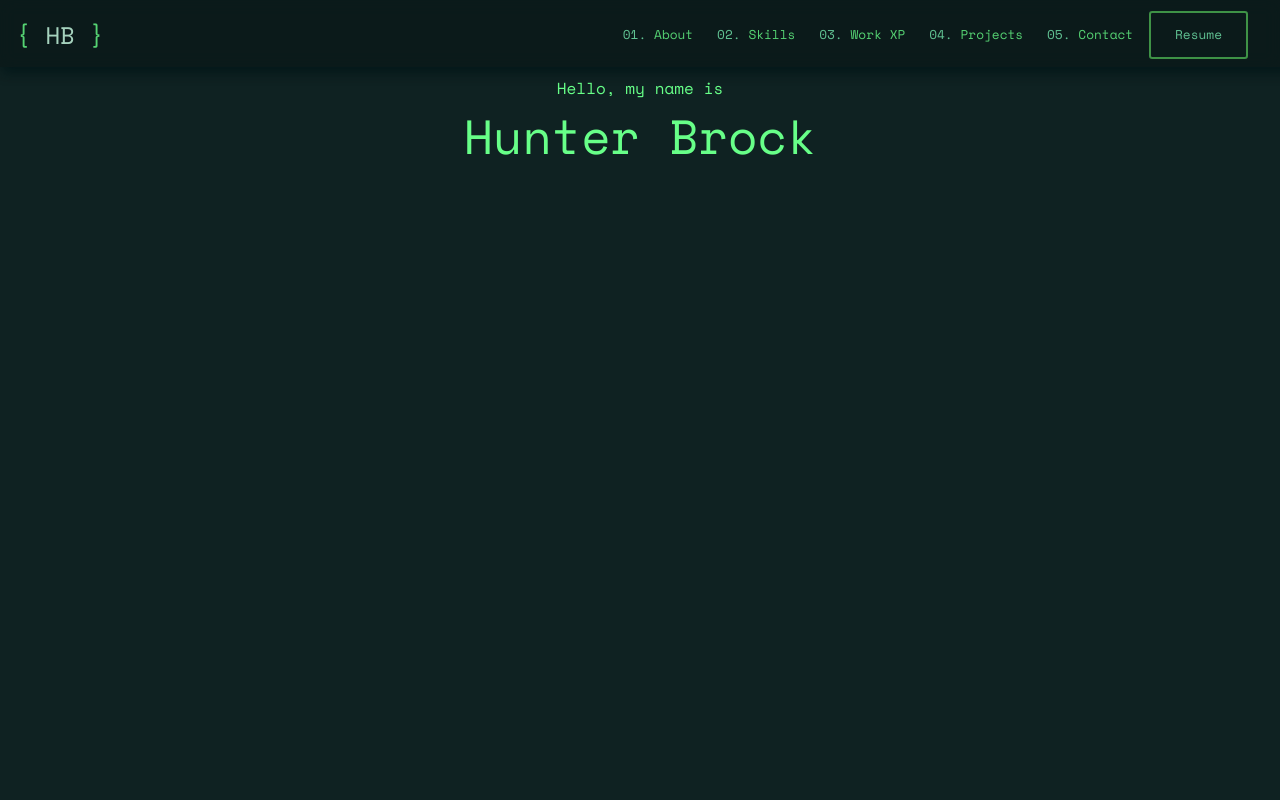
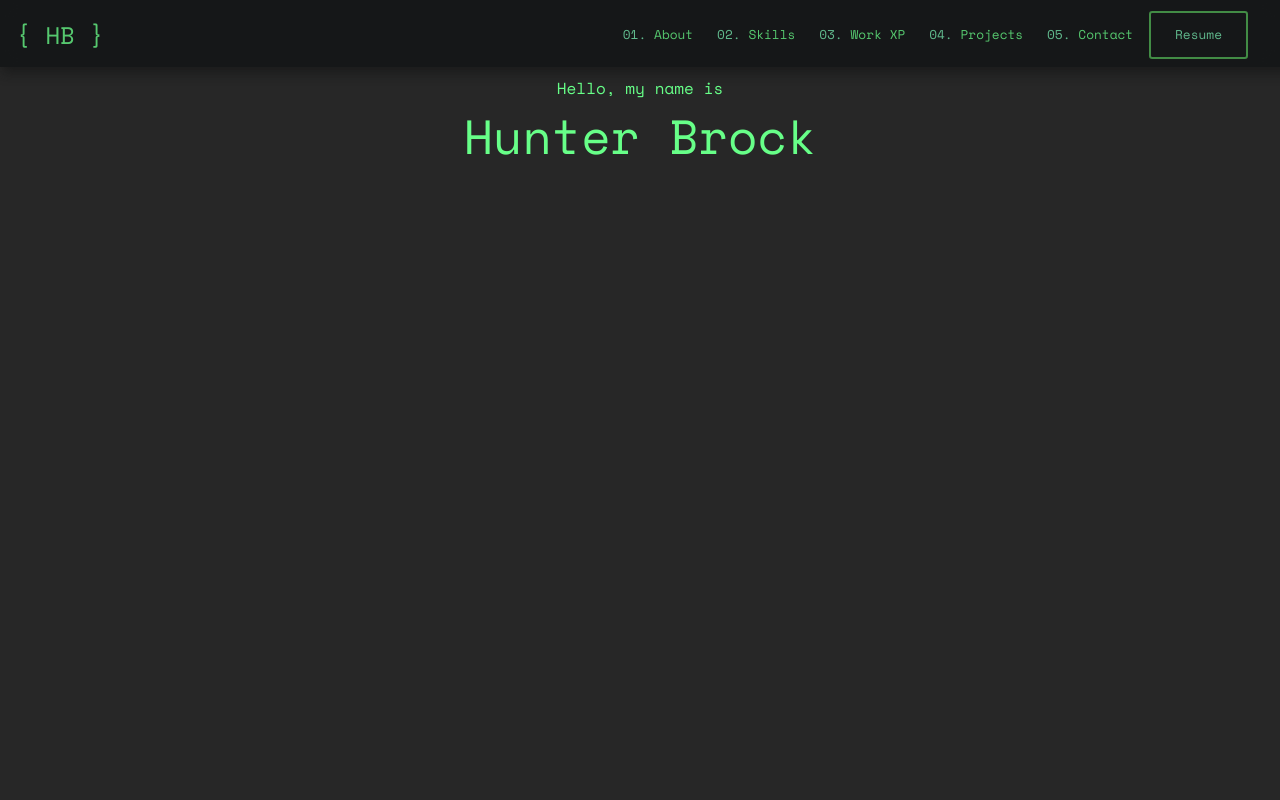
Before and after one commit to hbrockster/personal-site, a Vue app: page / in a window 1280 px wide. Shown: the top 800 px of the page. Built offline with nearby package versions, Linux system fonts and the light colour scheme.

Commit message:
Added a theme style sheet

```diff
--- a/src/assets/default.scss
+++ b/src/assets/default.scss
@@ -6,10 +6,10 @@
     margin-top: 60px;
 }
 * {
-    //background: #272727;
+    background: #272727;
     //#0f2c30
     //#0f2222
-    background-color: #0f2222;
+    //background-color: #0f2222;
     color: #67ff88;
     font-size: 16px;
 }
--- a/src/components/NavigationBar.vue
+++ b/src/components/NavigationBar.vue
@@ -46,13 +46,14 @@ export default {
 <style lang="scss">
 .nav-bar {
   height: 3rem;
-  //background: #101314;
-  background: #0b1a1a;
+  background: #101314;
+  //background: #0b1a1a;
   position: fixed;
   top: 0;
   width: 100%;
-  opacity: 0.8;
-  box-shadow: 8px 0 11px 6px #001618;
+  opacity: 0.75;
+  //box-shadow: 8px 0 11px 6px #001618;
+  box-shadow: 8px 0 11px 6px #171818;
   position: fixed;
   display: flex;
   padding-bottom: 0.5rem;
@@ -66,8 +67,8 @@ export default {
 .nav-bar__left {
   align-items: center;
   padding-left: 1rem;
-  // background: #101314;
-  background: inherit;
+  background: #101314;
+  //background: inherit;
   display: flex;
   align-self: center;
 }
@@ -81,7 +82,6 @@ export default {
   font-size: 2rem;
 }
 .nav-bar__intials {
-  color: #cbffe5;
   background: inherit;
   font-size: 1.5rem;
   transition: all 300ms;
@@ -129,8 +129,8 @@ export default {
 }
 .nav-bar__button:hover {
   //background-color: #cbffe5;
-  //box-shadow: inset 0 0 0.7rem 0.4rem #cbffe5;
-  box-shadow: 0 0 0.5rem #cbffe5;
+  box-shadow: inset 0 0 0.7rem 0.4rem #cbffe5;
+  //box-shadow: 0 0 0.5rem #cbffe5;
   font-size: 0.9rem;
 }
 </style>
```
Also changed, not shown: src/assets/themes/hackerman.scss (added, +29 -0 lines).
